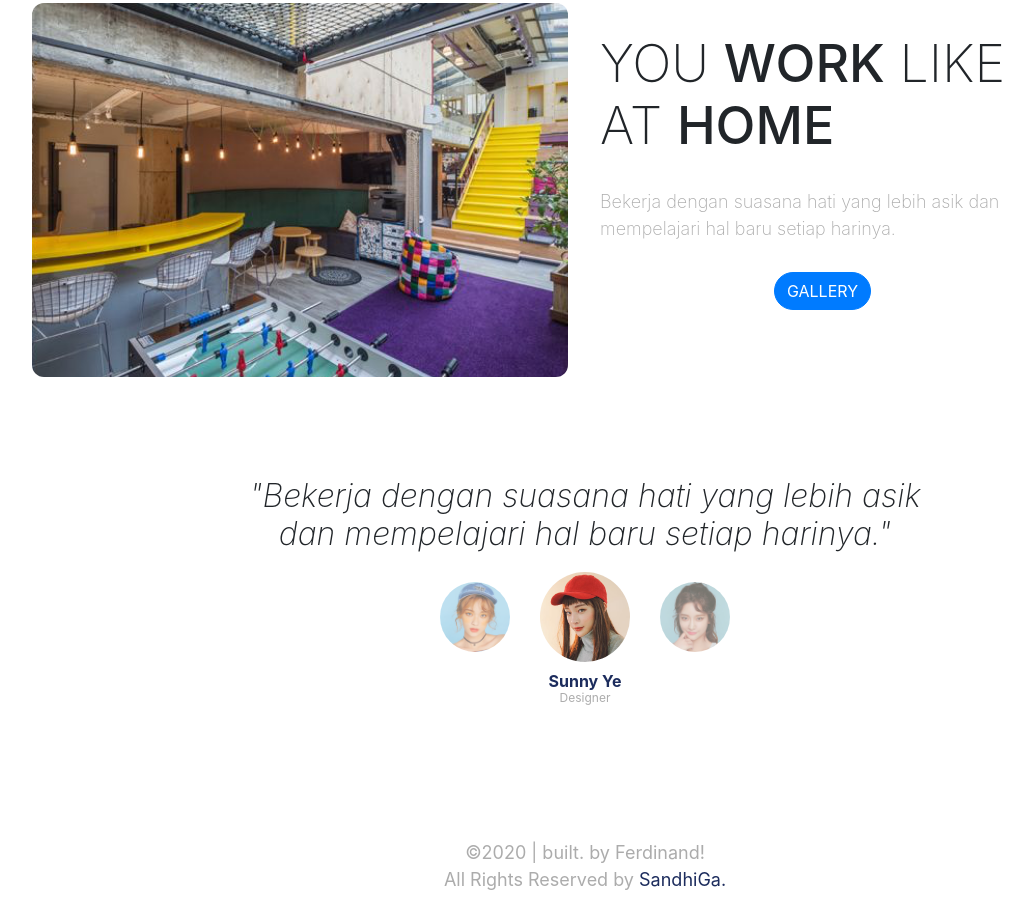
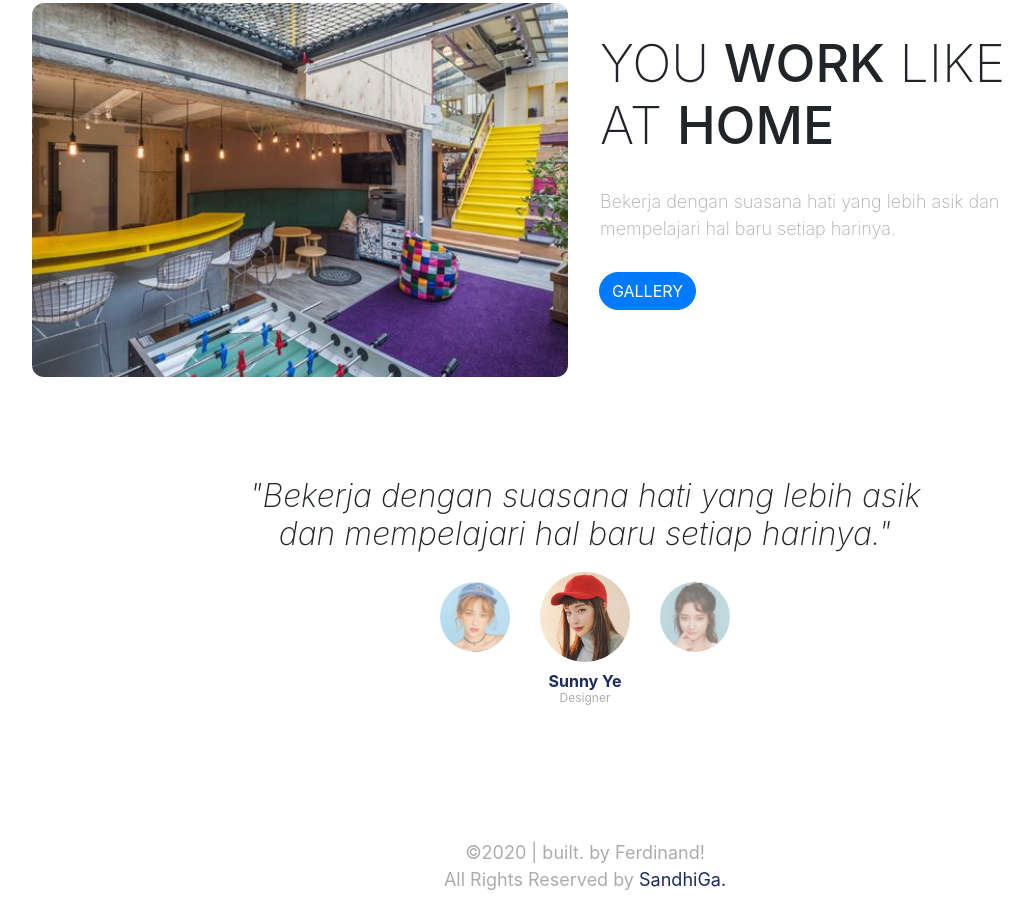
Before and after one commit to Ferdinand05/landing-page, a plain HTML site: page index.html in a window 1280 px wide. Shown: the part 848-1757 px from the top of the page, without its empty margins (55-1084 px from the left). Drawn offline with Linux system fonts and the light colour scheme; a web font is replaced by a local one.

Commit message:
initial commit

```diff
--- a/css/style.css
+++ b/css/style.css
@@ -61,7 +61,7 @@
 
 
 
-/*? Desktop version */
+/*! Desktop version */
 @media (min-width: 992px){
 
     .navbar-brand, .nav-link {
@@ -97,8 +97,10 @@
         text-align: left;
     }
 
-    .workingspace .gallery{
+    .workingspace a.gallery{
         text-align: left;
+        display: inline-block;
+        margin-left: -350px;
     }
 
 }
```
